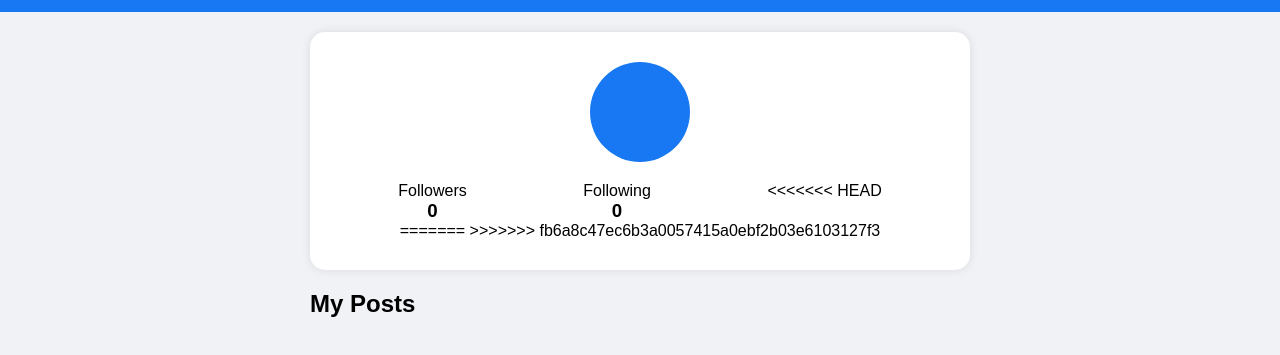
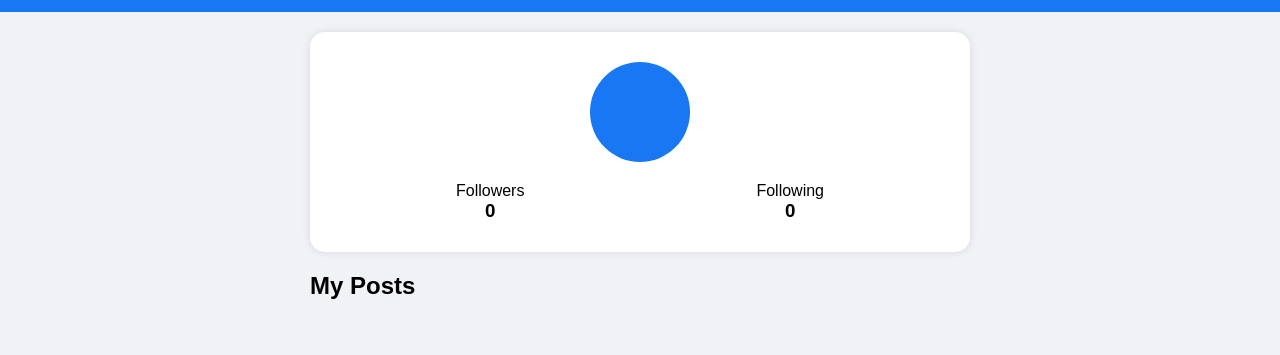
Before and after one commit to kalyaniwaikar06-code/CodeAlpha_SocialMedia, a plain HTML site: page frontend/profile.html in a window 1280 px wide. Shown: the part 49-404 px from the top of the page. Drawn offline with Linux system fonts and the light colour scheme; no server answers; sample sign-in values are in the browser's storage.

Commit message:
Removed merge conflict markers

```diff
--- a/frontend/profile.html
+++ b/frontend/profile.html
@@ -41,11 +41,8 @@
                 <h3 id="followingCount">0</h3>
             </div>
 
-<<<<<<< HEAD
         </div>
 
-=======
->>>>>>> fb6a8c47ec6b3a0057415a0ebf2b03e6103127f3
     </div>
 
     <h2>My Posts</h2>
```
